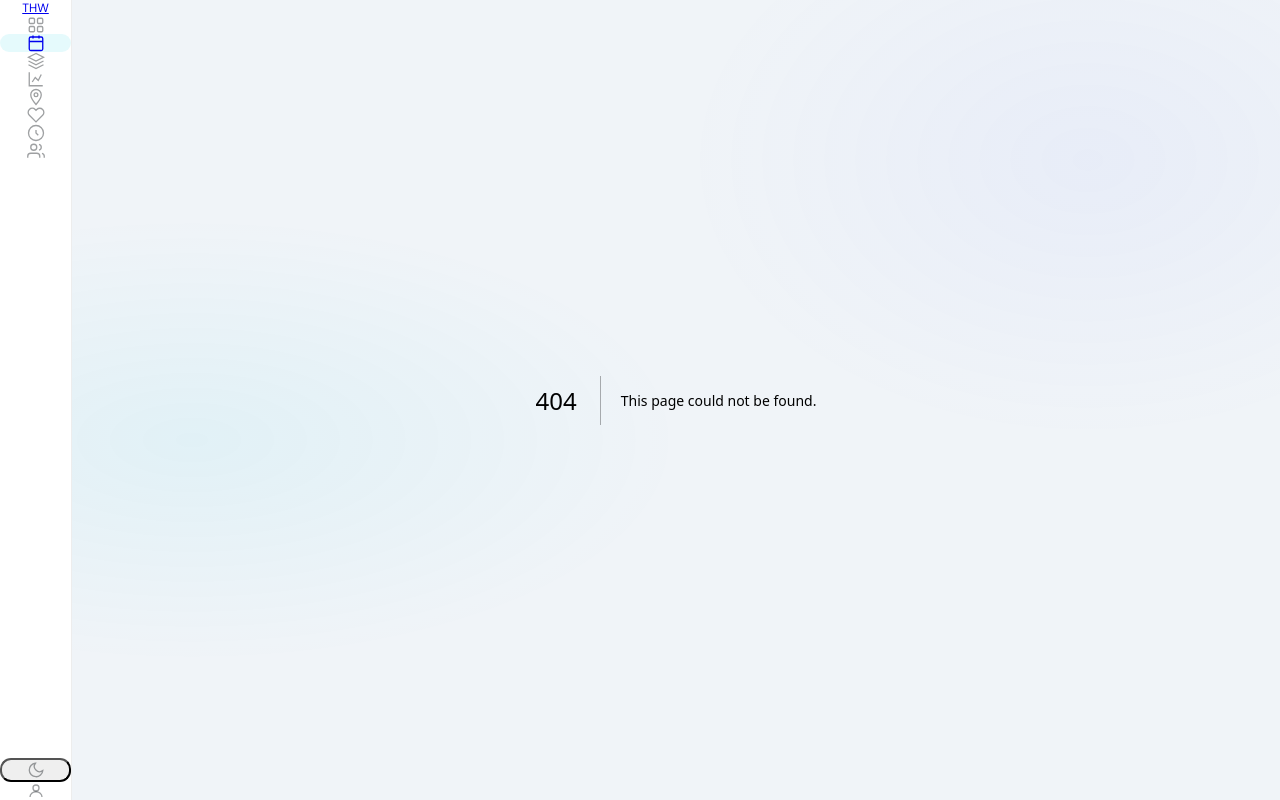
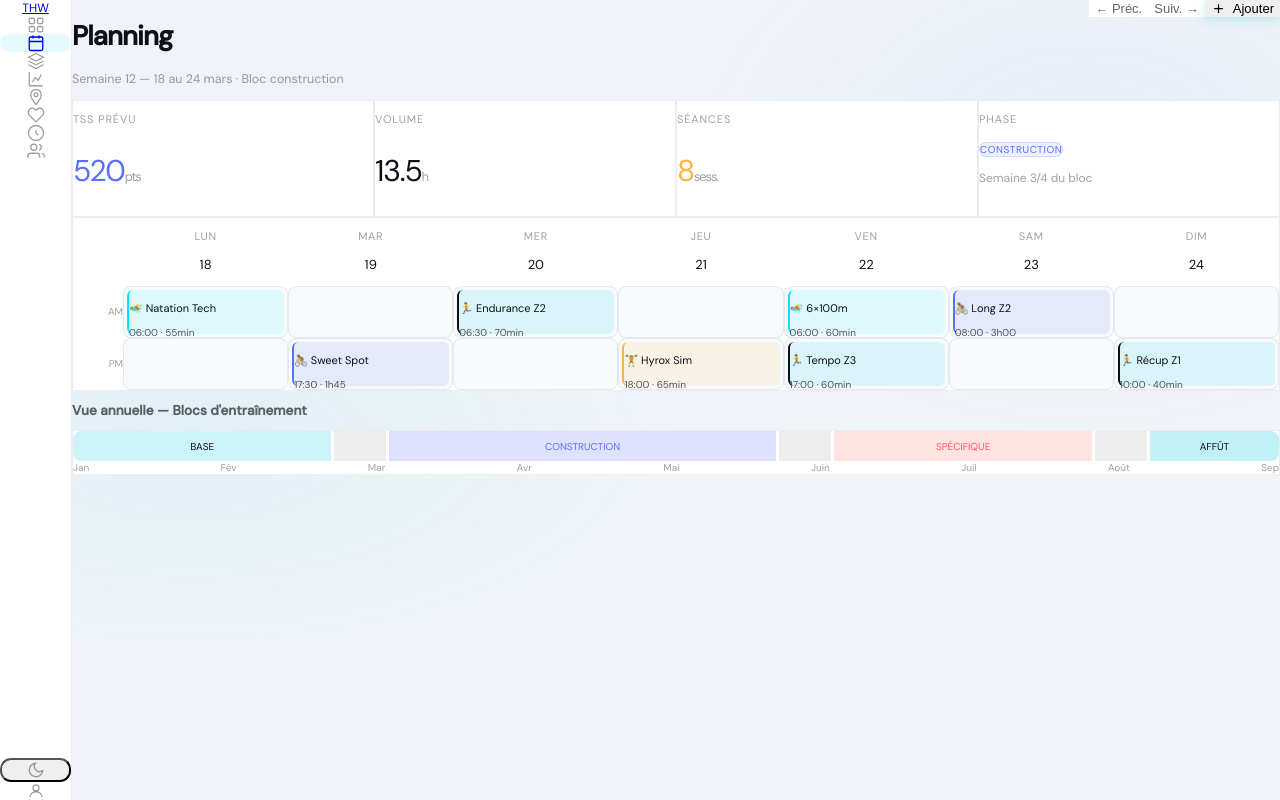
Before and after one commit to alexandreet92-lang/thw-appli, a Next.js app: page /planning in a window 1280 px wide. Before the commit this address had no page. Built offline with nearby package versions, Linux system fonts and the light colour scheme.

Commit message:
Create page.tsx

```diff
--- /dev/null
+++ b/src/app/planning/page.tsx
@@ -0,0 +1,155 @@
+import { Card, StatCard } from '@/components/ui/Card'
+import { Button } from '@/components/ui/Button'
+import { Badge } from '@/components/ui/Badge'
+import { cn } from '@/lib/utils'
+
+const WEEK_SESSIONS = [
+  { day: 'Lun', date: '18', am: { sport: '🏊', title: 'Natation Tech', time: '06:00', duration: '55min', type: 'swim' }, pm: null },
+  { day: 'Mar', date: '19', am: null, pm: { sport: '🚴', title: 'Sweet Spot', time: '17:30', duration: '1h45', type: 'bike' } },
+  { day: 'Mer', date: '20', am: { sport: '🏃', title: 'Endurance Z2', time: '06:30', duration: '70min', type: 'run' }, pm: null },
+  { day: 'Jeu', date: '21', am: null, pm: { sport: '🏋️', title: 'Hyrox Sim', time: '18:00', duration: '65min', type: 'hyrox' } },
+  { day: 'Ven', date: '22', am: { sport: '🏊', title: '6×100m', time: '06:00', duration: '60min', type: 'swim' }, pm: { sport: '🏃', title: 'Tempo Z3', time: '17:00', duration: '60min', type: 'run' } },
+  { day: 'Sam', date: '23', am: { sport: '🚴', title: 'Long Z2', time: '08:00', duration: '3h00', type: 'bike' }, pm: null },
+  { day: 'Dim', date: '24', am: null, pm: { sport: '🏃', title: 'Récup Z1', time: '10:00', duration: '40min', type: 'run' } },
+]
+
+const SESSION_COLORS: Record<string, string> = {
+  run:   'bg-[rgba(0,200,224,0.12)] border-l-[2px] border-brand',
+  bike:  'bg-[rgba(91,111,255,0.12)] border-l-[2px] border-[#5b6fff]',
+  swim:  'bg-[rgba(0,229,255,0.10)] border-l-[2px] border-[#00e5ff]',
+  hyrox: 'bg-[rgba(255,179,64,0.12)] border-l-[2px] border-[#ffb340]',
+}
+
+const ANNUAL_BLOCKS = [
+  { label: 'BASE', flex: 2, color: 'rgba(0,200,224,0.2)', text: 'text-brand' },
+  { label: '', flex: 0.4, color: 'var(--border)', text: '' },
+  { label: 'CONSTRUCTION', flex: 3, color: 'rgba(91,111,255,0.2)', text: 'text-[#5b6fff]' },
+  { label: '', flex: 0.4, color: 'var(--border)', text: '' },
+  { label: 'SPÉCIFIQUE', flex: 2, color: 'rgba(255,95,95,0.18)', text: 'text-[#ff5f5f]' },
+  { label: '', flex: 0.4, color: 'var(--border)', text: '' },
+  { label: 'AFFÛT', flex: 1, color: 'rgba(0,200,224,0.25)', text: 'text-brand' },
+]
+
+export default function PlanningPage() {
+  return (
+    <div className="p-8">
+
+      {/* Header */}
+      <div className="flex items-start justify-between mb-7">
+        <div>
+          <h1 className="font-display text-[27px] font-bold tracking-[-0.03em]">Planning</h1>
+          <p className="text-[12.5px] text-[var(--text-dim)] mt-1">
+            Semaine 12 — 18 au 24 mars · Bloc construction
+          </p>
+        </div>
+        <div className="flex gap-2">
+          <Button variant="ghost">← Préc.</Button>
+          <Button variant="ghost">Suiv. →</Button>
+          <Button variant="primary">
+            <svg className="w-[15px] h-[15px]" viewBox="0 0 24 24" fill="none" stroke="currentColor" strokeWidth={2}>
+              <path d="M12 5v14M5 12h14"/>
+            </svg>
+            Ajouter
+          </Button>
+        </div>
+      </div>
+
+      {/* KPIs semaine */}
+      <div className="grid grid-cols-4 gap-3.5 mb-5">
+        <StatCard label="TSS prévu" value={520} unit="pts" variant="blue"/>
+        <StatCard label="Volume" value={13.5} unit="h" variant="brand"/>
+        <StatCard label="Séances" value={8} unit="sess." variant="orange"/>
+        <Card>
+          <p className="text-[11px] font-medium tracking-[0.08em] uppercase text-[var(--text-dim)] mb-2.5">Phase</p>
+          <Badge variant="blue">Construction</Badge>
+          <p className="text-[12px] text-[var(--text-dim)] mt-2">Semaine 3/4 du bloc</p>
+        </Card>
+      </div>
+
+      {/* Grille semaine */}
+      <Card noPadding className="p-4 mb-5 overflow-x-auto">
+        <div className="min-w-[600px]">
+          {/* Headers */}
+          <div className="grid grid-cols-[50px_repeat(7,1fr)] gap-2 mb-2">
+            <div/>
+            {WEEK_SESSIONS.map((d) => (
+              <div key={d.day} className="text-center">
+                <p className="text-[11px] text-[var(--text-dim)] uppercase tracking-[0.06em] font-medium">{d.day}</p>
+                <p className="text-[13px] font-semibold text-[var(--text)]">{d.date}</p>
+              </div>
+            ))}
+          </div>
+
+          {/* Matin */}
+          <div className="grid grid-cols-[50px_repeat(7,1fr)] gap-2 mb-2">
+            <div className="flex items-center justify-end pr-2">
+              <span className="text-[10px] font-mono text-[var(--text-dim)]">AM</span>
+            </div>
+            {WEEK_SESSIONS.map((d) => (
+              <div key={d.day} className={cn(
+                'min-h-[52px] rounded-[8px] border border-[var(--border)]',
+                'bg-[var(--bg-card2)] cursor-pointer hover:border-brand transition-all',
+                'relative overflow-hidden'
+              )}>
+                {d.am && (
+                  <div className={cn('absolute inset-[3px] rounded-[6px] p-1.5', SESSION_COLORS[d.am.type])}>
+                    <p className="text-[11px] font-semibold truncate">{d.am.sport} {d.am.title}</p>
+                    <p className="text-[10px] opacity-70">{d.am.time} · {d.am.duration}</p>
+                  </div>
+                )}
+              </div>
+            ))}
+          </div>
+
+          {/* Soir */}
+          <div className="grid grid-cols-[50px_repeat(7,1fr)] gap-2">
+            <div className="flex items-center justify-end pr-2">
+              <span className="text-[10px] font-mono text-[var(--text-dim)]">PM</span>
+            </div>
+            {WEEK_SESSIONS.map((d) => (
+              <div key={d.day} className={cn(
+                'min-h-[52px] rounded-[8px] border border-[var(--border)]',
+                'bg-[var(--bg-card2)] cursor-pointer hover:border-brand transition-all',
+                'relative overflow-hidden'
+              )}>
+                {d.pm && (
+                  <div className={cn('absolute inset-[3px] rounded-[6px] p-1.5', SESSION_COLORS[d.pm.type])}>
+                    <p className="text-[11px] font-semibold truncate">{d.pm.sport} {d.pm.title}</p>
+                    <p className="text-[10px] opacity-70">{d.pm.time} · {d.pm.duration}</p>
+                  </div>
+                )}
+              </div>
+            ))}
+          </div>
+        </div>
+      </Card>
+
+      {/* Vue annuelle */}
+      <div className="flex items-center justify-between mb-3.5">
+        <h2 className="font-display text-[13.5px] font-semibold text-[var(--text-mid)]">
+          Vue annuelle — Blocs d'entraînement
+        </h2>
+      </div>
+
+      <Card>
+        <div className="flex gap-[3px] h-[30px] rounded-[8px] overflow-hidden mb-2">
+          {ANNUAL_BLOCKS.map((b, i) => (
+            <div
+              key={i}
+              className={cn('flex items-center justify-center text-[10px] font-semibold', b.text)}
+              style={{ flex: b.flex, background: b.color }}
+            >
+              {b.label}
+            </div>
+          ))}
+        </div>
+        <div className="flex justify-between">
+          {['Jan', 'Fév', 'Mar', 'Avr', 'Mai', 'Juin', 'Juil', 'Août', 'Sep'].map((m) => (
+            <span key={m} className="text-[10px] text-[var(--text-dim)]">{m}</span>
+          ))}
+        </div>
+      </Card>
+
+    </div>
+  )
+}
```
